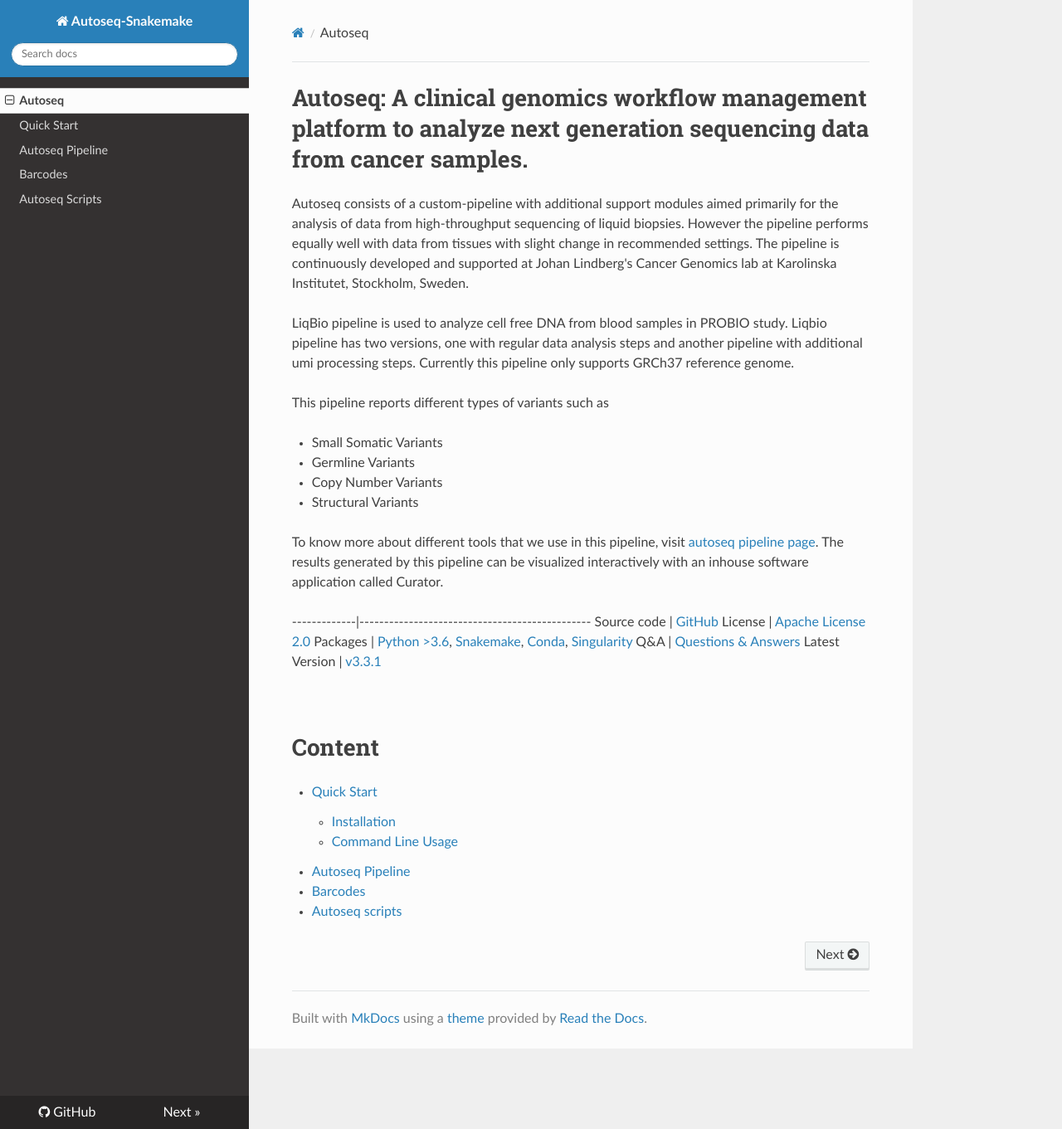
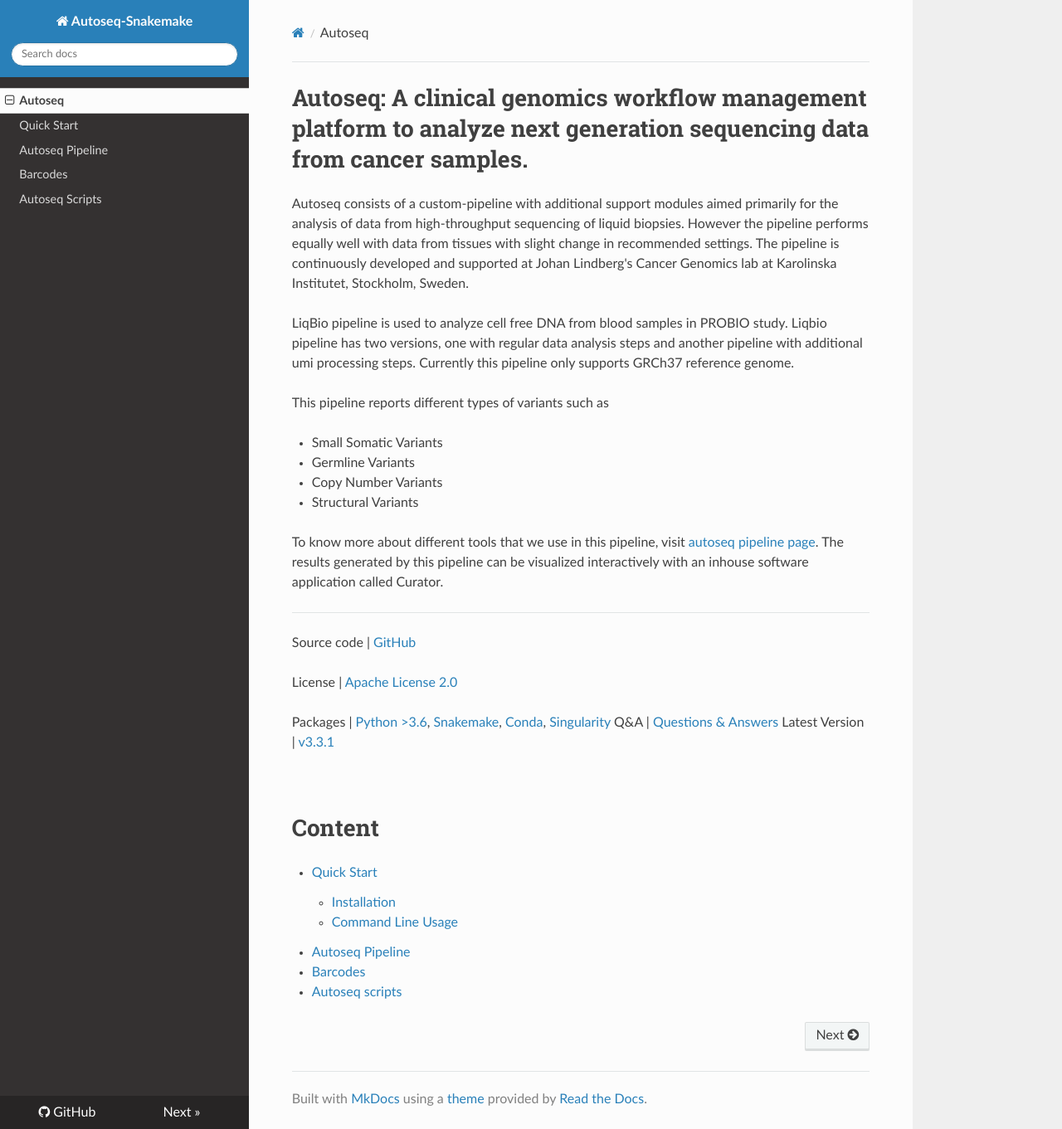
Before and after one commit to ClinSeq/autoseq-snakemake, an MkDocs documentation site: the page built from docs/index.md, in a window 1280 px wide and 1361 px high. Shown: the whole window at 83% size. Built offline with MkDocs 1.6.1, drawn with Linux system fonts in a browser that asks for light colours; nearby versions of some CDN libraries.

```diff
--- a/docs/index.md
+++ b/docs/index.md
@@ -13,10 +13,11 @@ This pipeline reports different types of variants such as
 
 To know more about different tools that we use in this pipeline, visit [autoseq pipeline page](autoseq_pipeline.md). The results generated by this pipeline can be visualized interactively with an inhouse software application called Curator.
 
+-----------------------------------------------
+Source code | [GitHub](https://github.com/ClinSeq/autoseq-snakemake/)
 
--------------|-----------------------------------------------
-Source code | [GitHub](https://github.com/ClinSeq/autoseq-snakemake/)
 License | [Apache License 2.0](http://www.apache.org/licenses/LICENSE-2.0)
+
 Packages | [Python >3.6](https://www.python.org/downloads/), [Snakemake](https://snakemake.readthedocs.io/en/stable/), [Conda](https://docs.conda.io/en/latest/), [Singularity](https://cloud.sylabs.io/)
 Q&A | [Questions & Answers](https://github.com/ClinSeq/autoseq-snakemake/issues)
 Latest Version | [v3.3.1](https://github.com/ClinSeq/autoseq-snakemake/releases/tag/v3.3.1)
```
